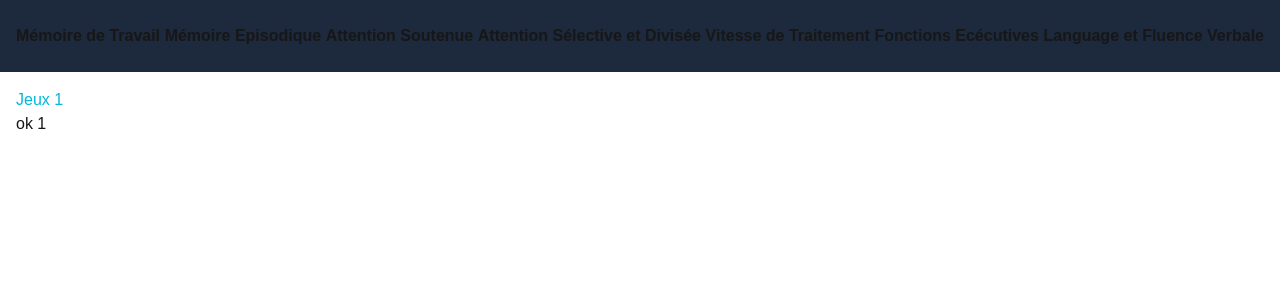
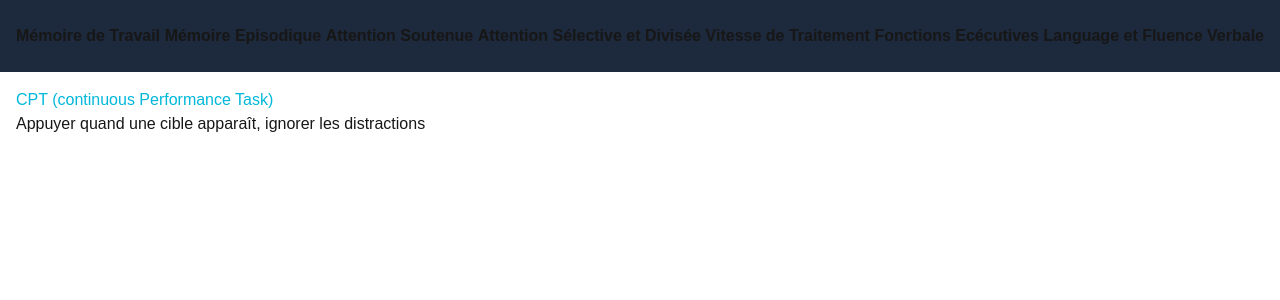
Before and after one commit to EveilHub/epilepsy-cognitive-remediation, a Next.js app in the folder my-app/: page /attention-soutenue/1 in a window 1280 px wide. Shown: the top 300 px of the page. Built offline with nearby package versions, Linux system fonts and the light colour scheme.

Commit message:
text review for [id] routes

```diff
--- a/my-app/app/attention-soutenue/[id]/page.tsx
+++ b/my-app/app/attention-soutenue/[id]/page.tsx
@@ -2,22 +2,31 @@ export default async function Soutenue({ params }: { params: Promise<{ id: strin
 
     const { id } = await params;
 
+    const tasks = {
+        "1": {
+            title: "CPT (continuous Performance Task)",
+            description: "Appuyer quand une cible apparaît, ignorer les distractions"
+        },
+        "2": {
+            title: "Barrage de Symboles",
+            description: "Trouver un symbole cible parmi d'autres"
+        },
+        "3": {
+            title: "Comptage de Cibles",
+            description: "Compter combien de fois un élément apparaît"
+        }
+    } as const;
+
+    const task = tasks[id as keyof typeof tasks];
+
+    if (!task) {
+        return <div>Tâche non trouvée</div>;
+    }
+
     return (
         <div>
-            <h1 className="text-cyan-500">Jeux {id}</h1>
-
-            {id === "1" &&
-                <h2>ok 1</h2>
-            }
-
-            {id === "2" &&
-                <h2>ok 2</h2>
-            }
-
-            {id === "3" &&
-                <h2>ok 3</h2>
-            }
-
+            <h1 className="text-cyan-500">{task.title}</h1>
+            <p>{task.description}</p>
         </div>
-    )
+    );
 }
--- a/my-app/app/fonctions-executives/[id]/page.tsx
+++ b/my-app/app/fonctions-executives/[id]/page.tsx
@@ -2,22 +2,31 @@ export default async function Executives({ params }: { params: Promise<{ id: str
 
     const { id } = await params;
 
+    const tasks = {
+        "1": {
+            title: "Trail Making B",
+            description: "Alterner chiffres et lettres (1-A-2-B...)"
+        },
+        "2": {
+            title: "Tours de Hanoï simplifiée",
+            description: "Déplacer des disques selon des règles"
+        },
+        "3": {
+            title: "Tri de cartes (WCST adapté)",
+            description: "Deviner la règle de tri qui change"
+        }
+    } as const;
+
+    const task = tasks[id as keyof typeof tasks];
+
+    if (!task) {
+        return <div>Tâche non trouvée</div>;
+    }
+
     return (
         <div>
-            <h1 className="text-cyan-500">Jeux {id}</h1>
-
-            {id === "1" &&
-                <h2>ok 1</h2>
-            }
-
-            {id === "2" &&
-                <h2>ok 2</h2>
-            }
-
-            {id === "3" &&
-                <h2>ok 3</h2>
-            }
-
+            <h1 className="text-cyan-500">{task.title}</h1>
+            <p>{task.description}</p>
         </div>
-    )
+    );
 }
```
